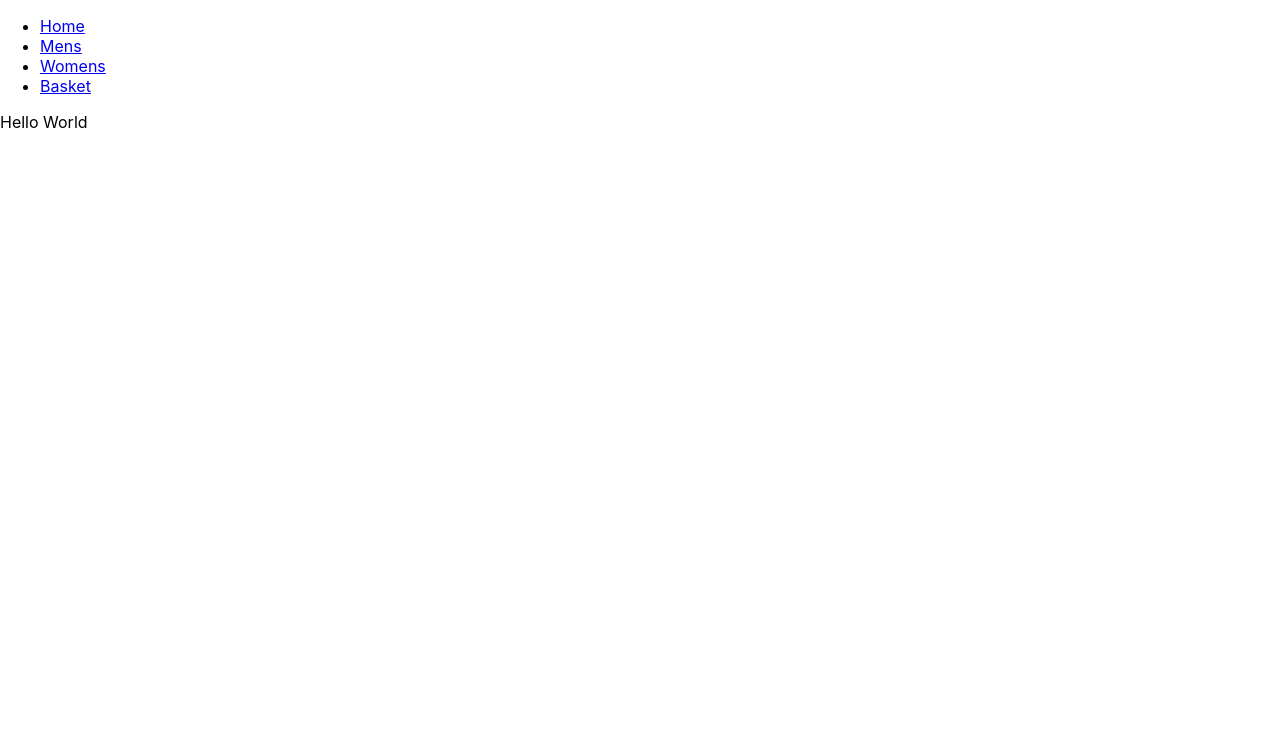
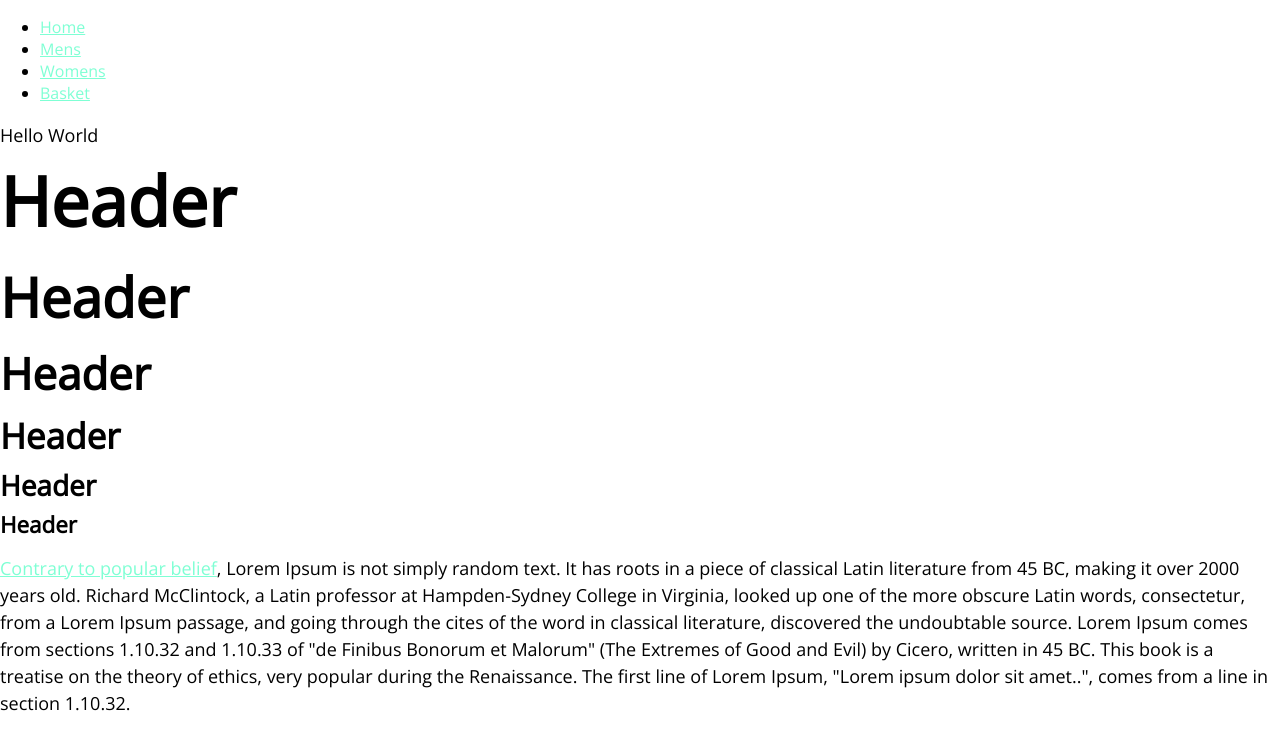
Before and after one commit to SteFowles-White/ECommerce-example, a React (Create React App) app in the folder ecom-website/: page / in a window 1280 px wide. Shown: the top 750 px of the page. Built offline with nearby package versions, Linux system fonts and the light colour scheme.

Commit message:
building the typography for the website

```diff
--- a/ecom-website/public/index.html
+++ b/ecom-website/public/index.html
@@ -9,6 +9,9 @@
       name="description"
       content="Web site created using create-react-app"
     />
+    <link rel="preconnect" href="https://fonts.googleapis.com">
+    <link rel="preconnect" href="https://fonts.gstatic.com" crossorigin>
+    <link href="https://fonts.googleapis.com/css2?family=Open+Sans:wght@300&display=swap" rel="stylesheet">
     <title>React App</title>
   </head>
   <body>
--- a/ecom-website/src/index.css
+++ b/ecom-website/src/index.css
@@ -1,13 +1,78 @@
 body {
   margin: 0;
-  font-family: -apple-system, BlinkMacSystemFont, 'Segoe UI', 'Roboto', 'Oxygen',
-    'Ubuntu', 'Cantarell', 'Fira Sans', 'Droid Sans', 'Helvetica Neue',
-    sans-serif;
+  font-family: 'Open Sans', sans-serif;
   -webkit-font-smoothing: antialiased;
   -moz-osx-font-smoothing: grayscale;
+  /* set document font size */
+  /* font-size: calc(18px + (18 - 22.4) * ((100vw - 450px) / (1200 - 450))); */
+  /* line-height: 1.125rem; */
+}
+h1{
+  /* font-size: calc([minimum size] + ([maximum size] - [minimum size]) * ((100vw - [minimum viewport width]) / ([maximum viewport width] - [minimum viewport width]))); */
+  font-size: calc(54.88px + (68.6 - 54.88) * ((100vw - 450px) / (1200 - 450)));
+  line-height: 1em;
+  margin-top: 0rem;
+  margin-bottom: 0.5em;
+}
+h2{
+  font-size: calc(43.84px + (54.88 - 43.84) * ((100vw - 450px) / (1200 - 450)));
+  line-height: 1em;
+  margin-top: 0rem;
+  margin-bottom: 0.5em;
+}
+h3{
+  font-size: calc(35.04px + (43.84 - 35.04) * ((100vw - 450px) / (1200 - 450)));
+  line-height: 1em;
+  margin-top: 0rem;
+  margin-bottom: 0.5em;
+}
+h4{
+  font-size: calc(28px + (35.04 - 28) * ((100vw - 450px) / (1200 - 450)));
+  line-height: 1em;
+  margin-top: 0rem;
+  margin-bottom: 0.5em;
+}
+h5{
+  font-size: calc(22.4px + (28 - 22.4) * ((100vw - 450px) / (1200 - 450)));
+  line-height: 1em;
+  margin-top: 0rem;
+  margin-bottom: 0.5em;
+}
+h6{
+  font-size: calc(18px + (22.4 - 18) * ((100vw - 450px) / (1200 - 450)));
+  line-height: 1.5rem;
+  margin-top: 0rem;
+  margin-bottom: 0.5em;
+}
+p{
+  font-size: calc(17px + (18 - 17) * ((100vw - 450px) / (1200 - 450)));
+  line-height: 1.5em;
+}
+@media only screen and (min-width: 1200px) {
+  h1{font-size: 4.288rem;}
+  h2{font-size: 3.43rem;}
+  h3{font-size: 2.74rem;}
+  h4{font-size: 2.19rem;}
+  h5{font-size: 1.75rem;}
+  h6{font-size: 1.4rem;}
+  p{font-size: 1.125rem;}
+}
+@media only screen and (max-width: 450px) {
+  h1{font-size: 3.43rem;}
+  h2{font-size: 2.74rem;}
+  h3{font-size: 2.19rem;}
+  h4{font-size: 1.75rem;}
+  h5{font-size: 1.4rem;}
+  h6{font-size: 1.125rem;}
+  p{font-size: 1.063rem;}
 }
 
-code {
-  font-family: source-code-pro, Menlo, Monaco, Consolas, 'Courier New',
-    monospace;
+a{
+  text-decoration: underline;
+  color: aquamarine;
 }
+a:hover, a:focus{
+  cursor: pointer;
+  text-decoration: underline;
+  color: aquamarine;
+}
--- a/ecom-website/src/pages/Home.js
+++ b/ecom-website/src/pages/Home.js
@@ -2,7 +2,18 @@ import React from 'react';
 
 const Home = () => {
     return(
-        <p>Hello World</p>
+        <React.Fragment>
+                <p>Hello World</p>
+                <h1>Header</h1>
+                <h2>Header</h2>
+                <h3>Header</h3>
+                <h4>Header</h4>
+                <h5>Header</h5>
+                <h6>Header</h6>
+                <p><a>Contrary to popular belief</a>, Lorem Ipsum is not simply random text. It has roots in a piece of classical Latin literature from 45 BC, making it over 2000 years old. Richard McClintock, a Latin professor at Hampden-Sydney College in Virginia, looked up one of the more obscure Latin words, consectetur, from a Lorem Ipsum passage, and going through the cites of the word in classical literature, discovered the undoubtable source. Lorem Ipsum comes from sections 1.10.32 and 1.10.33 of "de Finibus Bonorum et Malorum" (The Extremes of Good and Evil) by Cicero, written in 45 BC. This book is a treatise on the theory of ethics, very popular during the Renaissance. The first line of Lorem Ipsum, "Lorem ipsum dolor sit amet..", comes from a line in section 1.10.32.</p>
+
+        </React.Fragment>
+
     )
 }
 
```
